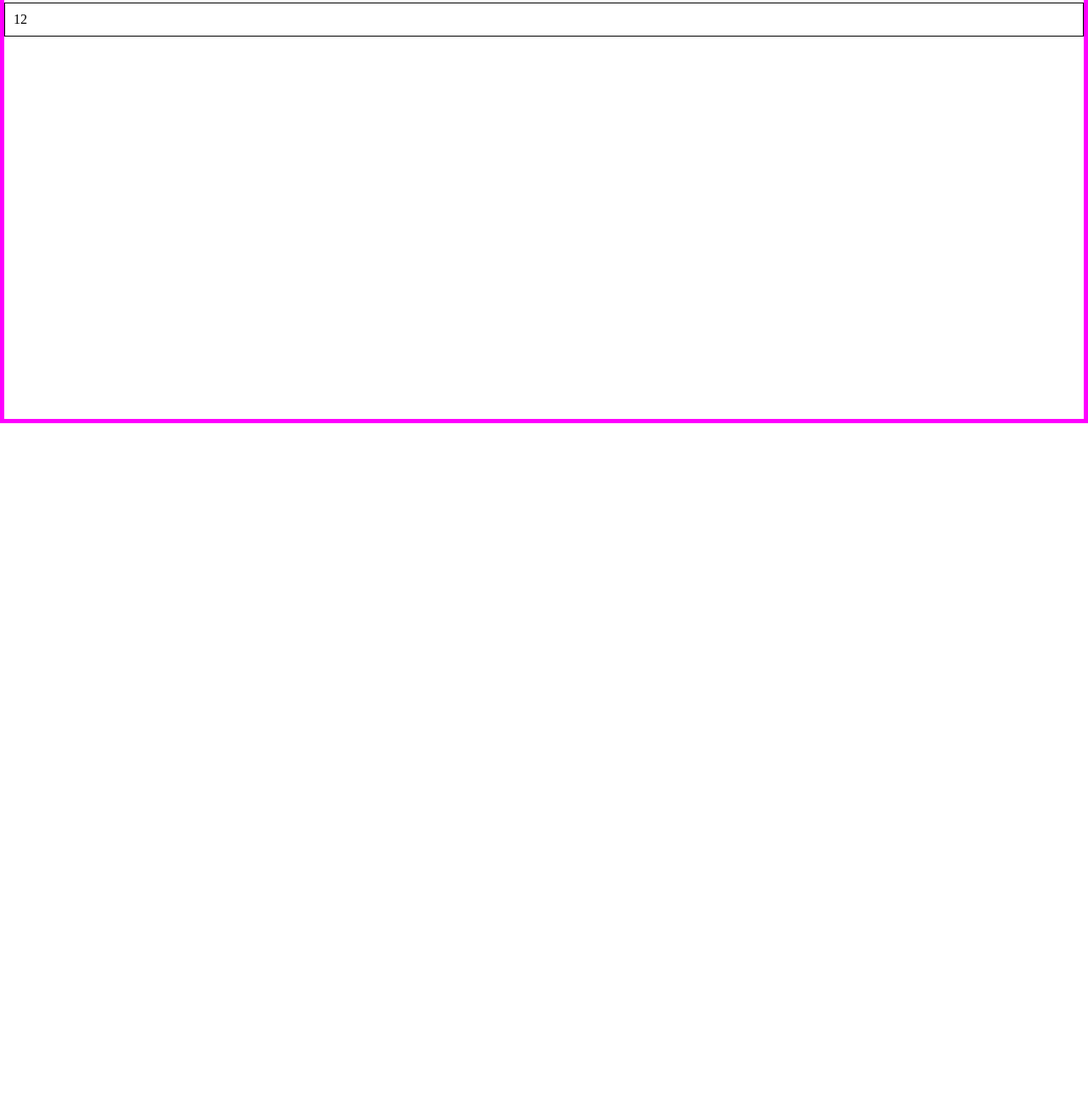
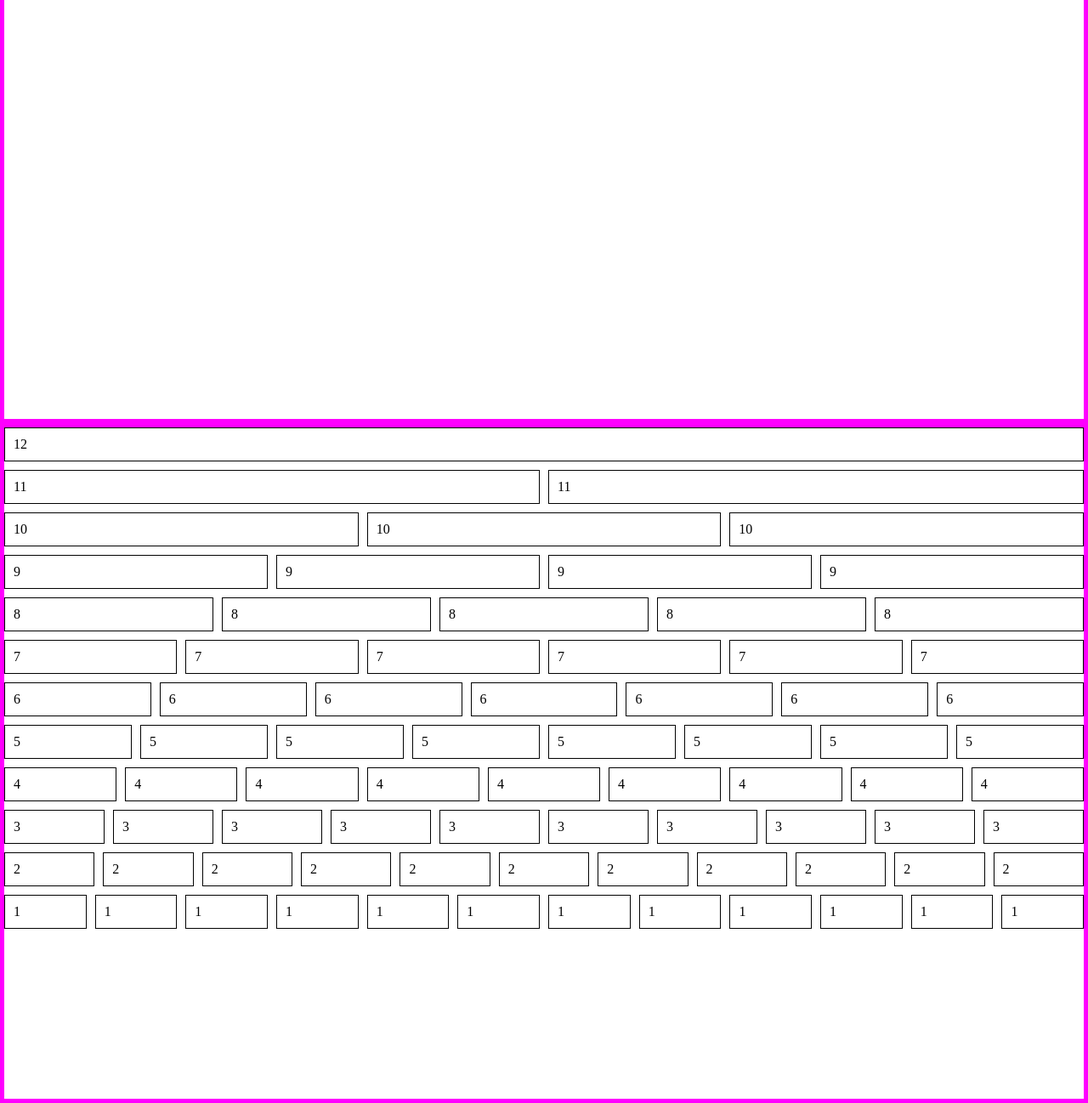
Before and after one commit to tobiasnieuwhoff-web/Frontend-Tobias-Periode-2, a plain HTML site: page Opdracht 1/index.html in a window 1280 px wide. Shown: the part 302-1600 px from the top of the page at 85% size. Before the commit the page ends 800 px from the top, so only its background shows below. Drawn offline with Linux system fonts and the light colour scheme.

Commit message:
Feat: opdracht 1 af volledig

```diff
--- a/Opdracht 1/index.html
+++ b/Opdracht 1/index.html
@@ -48,63 +48,23 @@
                 12
             </div>
         </div>
+    </div>
 
+    <div class="container">
         <div class="row">
-            <div class="col-1">
-                1
-            </div>
-            <div class="col-1">
-                1
-            </div>
-            <div class="col-1">
-                1
-            </div>
-            <div class="col-1">
-                1
-            </div>
-            <div class="col-1">
-                1
-            </div>
-            <div class="col-1">
-                1
-            </div>
-            <div class="col-1">
-                1
-            </div>
-            <div class="col-1">
-                1
-            </div>
-            <div class="col-1">
-                1
-            </div>
-            <div class="col-1">
-                1
-            </div>
-            <div class="col-1">
-                1
-            </div>
-        </div>
-        <div class="row">
-            <div class="col-2">
-                2
-            </div>
-            <div class="col-2">
-                2
-            </div>
-            <div class="col-2">
-                2
-            </div>
-            <div class="col-2">
-                2
-            </div>
-            <div class="col-2">
-                2
-            </div>
-            <div class="col-2">
-                2
+            <div class="col-12">
+                12
             </div>
         </div>
 
+        <div class="row">
+            <div class="col-11">
+                11
+            </div>
+            <div class="col-11">
+                11
+            </div>
+        </div>
 
         <div class="row">
             <div class="col-10">
@@ -118,31 +78,112 @@
             </div>
         </div>
 
-
         <div class="row">
-            <div class="col-10">
-                10
+            <div class="col-9">
+                9
             </div>
-            <div class="col-10">
-                10
+            <div class="col-9">
+                9
             </div>
-            <div class="col-10">
-                10
+            <div class="col-9">
+                9
+            </div>
+            <div class="col-9">
+                9
             </div>
         </div>
 
+        <div class="row">
+            <div class="col-8">8</div>
+            <div class="col-8">8</div>
+            <div class="col-8">8</div>
+            <div class="col-8">8</div>
+            <div class="col-8">8</div>
+        </div>
 
         <div class="row">
-            <div class="col-11">
-                11
+            <div class="col-7">7</div>
+            <div class="col-7">7</div>
+            <div class="col-7">7</div>
+            <div class="col-7">7</div>
+            <div class="col-7">7</div>
+            <div class="col-7">7</div>
         </div>
-            <div class="col-11">
-                11
+
+        <div class="row">
+            <div class="col-6">6</div>
+            <div class="col-6">6</div>
+            <div class="col-6">6</div>
+            <div class="col-6">6</div>
+            <div class="col-6">6</div>
+            <div class="col-6">6</div>
+            <div class="col-6">6</div>
         </div>
+
+        <div class="row">
+            <div class="col-5">5</div>
+            <div class="col-5">5</div>
+            <div class="col-5">5</div>
+            <div class="col-5">5</div>
+            <div class="col-5">5</div>
+            <div class="col-5">5</div>
+            <div class="col-5">5</div>
+            <div class="col-5">5</div>
         </div>
+
         <div class="row">
-            <div class="col-12">
-                12
+            <div class="col-4">4</div>
+            <div class="col-4">4</div>
+            <div class="col-4">4</div>
+            <div class="col-4">4</div>
+            <div class="col-4">4</div>
+            <div class="col-4">4</div>
+            <div class="col-4">4</div>
+            <div class="col-4">4</div>
+            <div class="col-4">4</div>
+        </div>
+
+        <div class="row">
+            <div class="col-3">3</div>
+            <div class="col-3">3</div>
+            <div class="col-3">3</div>
+            <div class="col-3">3</div>
+            <div class="col-3">3</div>
+            <div class="col-3">3</div>
+            <div class="col-3">3</div>
+            <div class="col-3">3</div>
+            <div class="col-3">3</div>
+            <div class="col-3">3</div>
+        </div>
+
+        <div class="row">
+            <div class="col-2">2</div>
+            <div class="col-2">2</div>
+            <div class="col-2">2</div>
+            <div class="col-2">2</div>
+            <div class="col-2">2</div>
+            <div class="col-2">2</div>
+            <div class="col-2">2</div>
+            <div class="col-2">2</div>
+            <div class="col-2">2</div>
+            <div class="col-2">2</div>
+            <div class="col-2">2</div>
+        </div>
+
+        <div class="row">
+            <div class="col-1">1</div>
+            <div class="col-1">1</div>
+            <div class="col-1">1</div>
+            <div class="col-1">1</div>
+            <div class="col-1">1</div>
+            <div class="col-1">1</div>
+            <div class="col-1">1</div>
+            <div class="col-1">1</div>
+            <div class="col-1">1</div>
+            <div class="col-1">1</div>
+            <div class="col-1">1</div>
+            <div class="col-1">1</div>
+            </div>
         </div>
     </div>
 </body>
```
Lines whose indentation alone changed are shown as unchanged.
